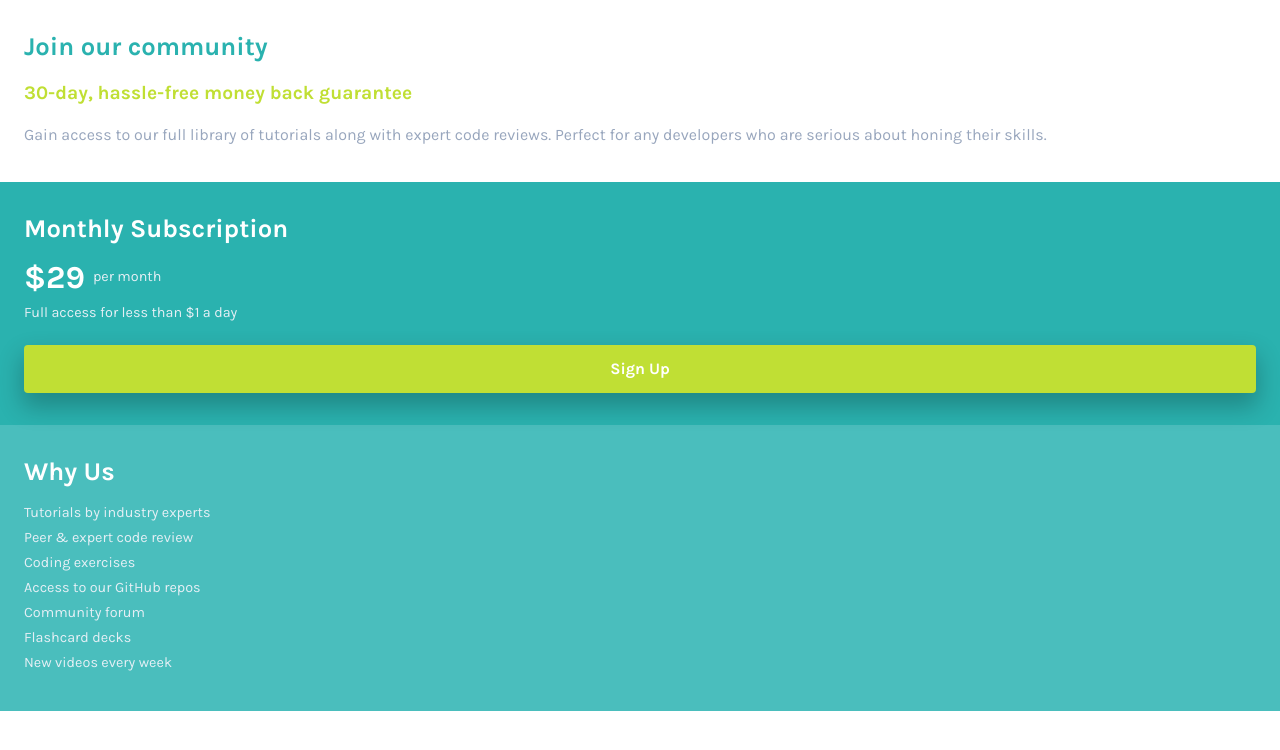
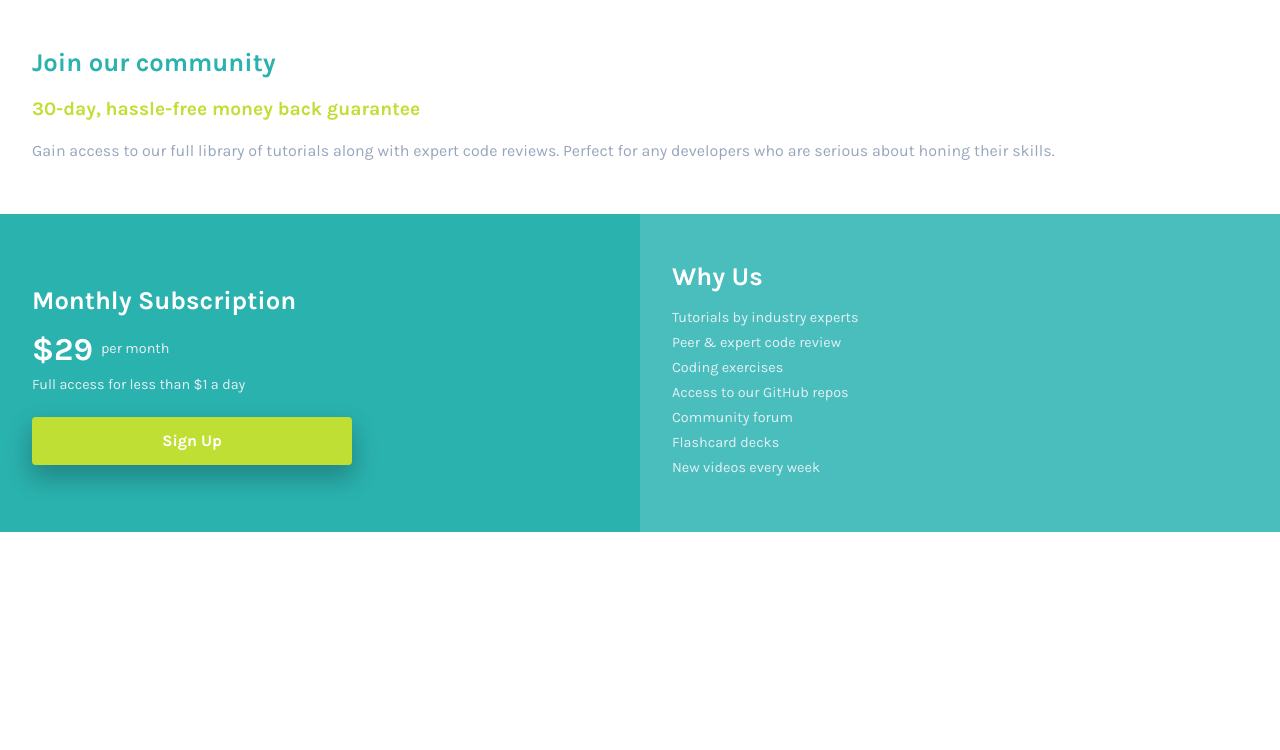
Before and after one commit to aaronpaulgz/fm-single-price, a plain HTML site: page index.html in a window 1280 px wide. Drawn offline with Linux system fonts and the light colour scheme.

Commit message:
Desktop ready

```diff
--- a/styles.css
+++ b/styles.css
@@ -38,7 +38,6 @@ body {
 .info--container h1 {
   font-size: 1.6rem;
   color: var(--Cyan);
-  /* max-width: 360px; */
 }
 
 .info--container h2 {
@@ -100,7 +99,7 @@ body {
   border-radius: 4px;
   outline: none;
   width: 100%;
-  /* min-width: 280px; */
+  max-width: 320px;
   min-height: 48px;
   background-color: var(--Bright-Yellow);
   font-family: var(--Font);
@@ -113,7 +112,6 @@ body {
 }
 
 .why {
-  /* height: 100%; */
   padding: 32px 24px;
   background-color: var(--Light-Cyan);
   color: #fff;
@@ -134,3 +132,28 @@ body {
   font-size: 0.9rem;
   color: var(--Light-Gray);
 }
+
+@media screen and (min-width: 767px) {
+  article {
+    display: flex;
+  }
+
+  .info--container {
+    padding: 48px 32px;
+  }
+
+  .subscription--container,
+  .why {
+    width: 50%;
+    padding: 48px 32px;
+  }
+
+  .subscription--container {
+    display: flex;
+    flex-direction: column;
+  }
+
+  .subscription--container h3 {
+    margin-top: 24px;
+  }
+}
```
